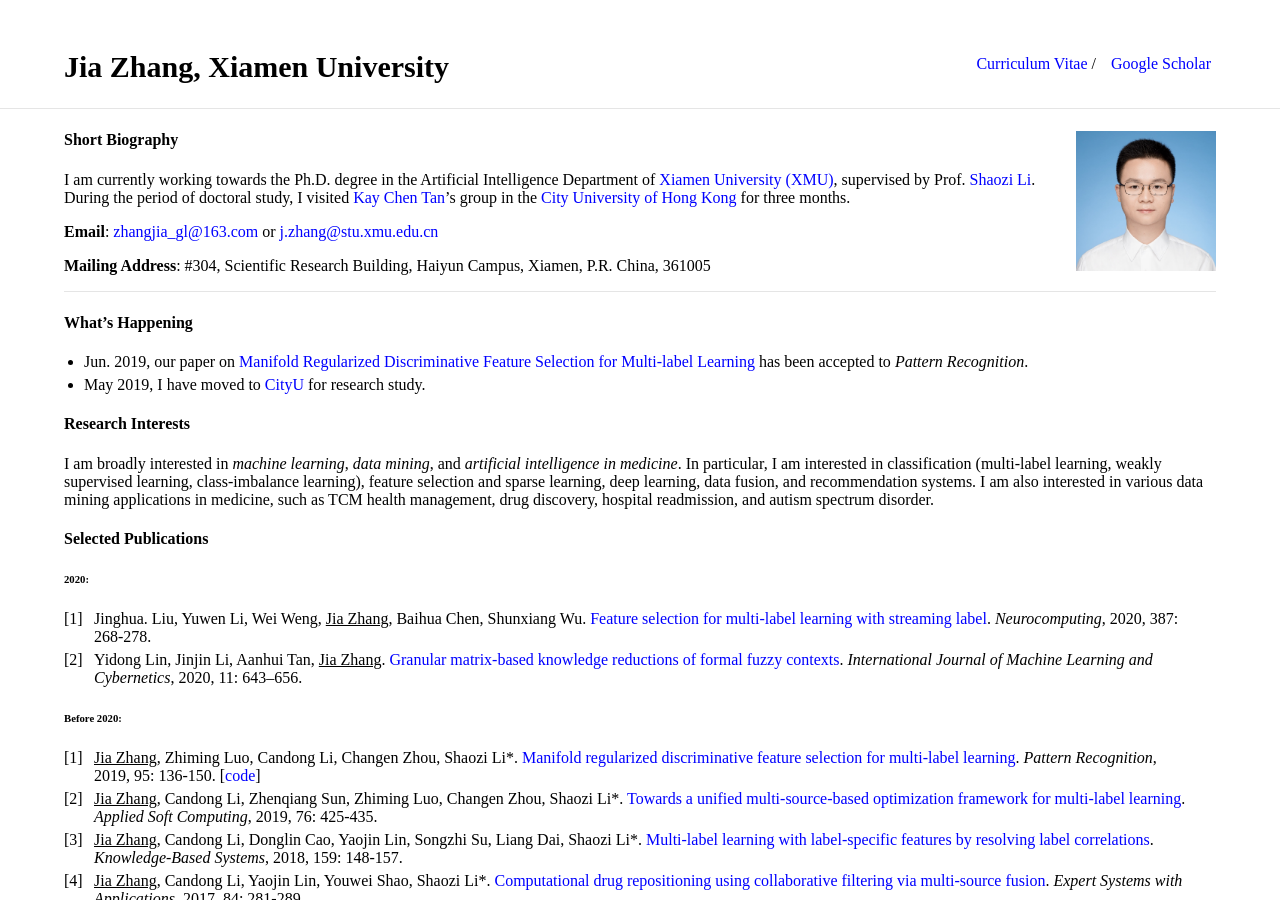
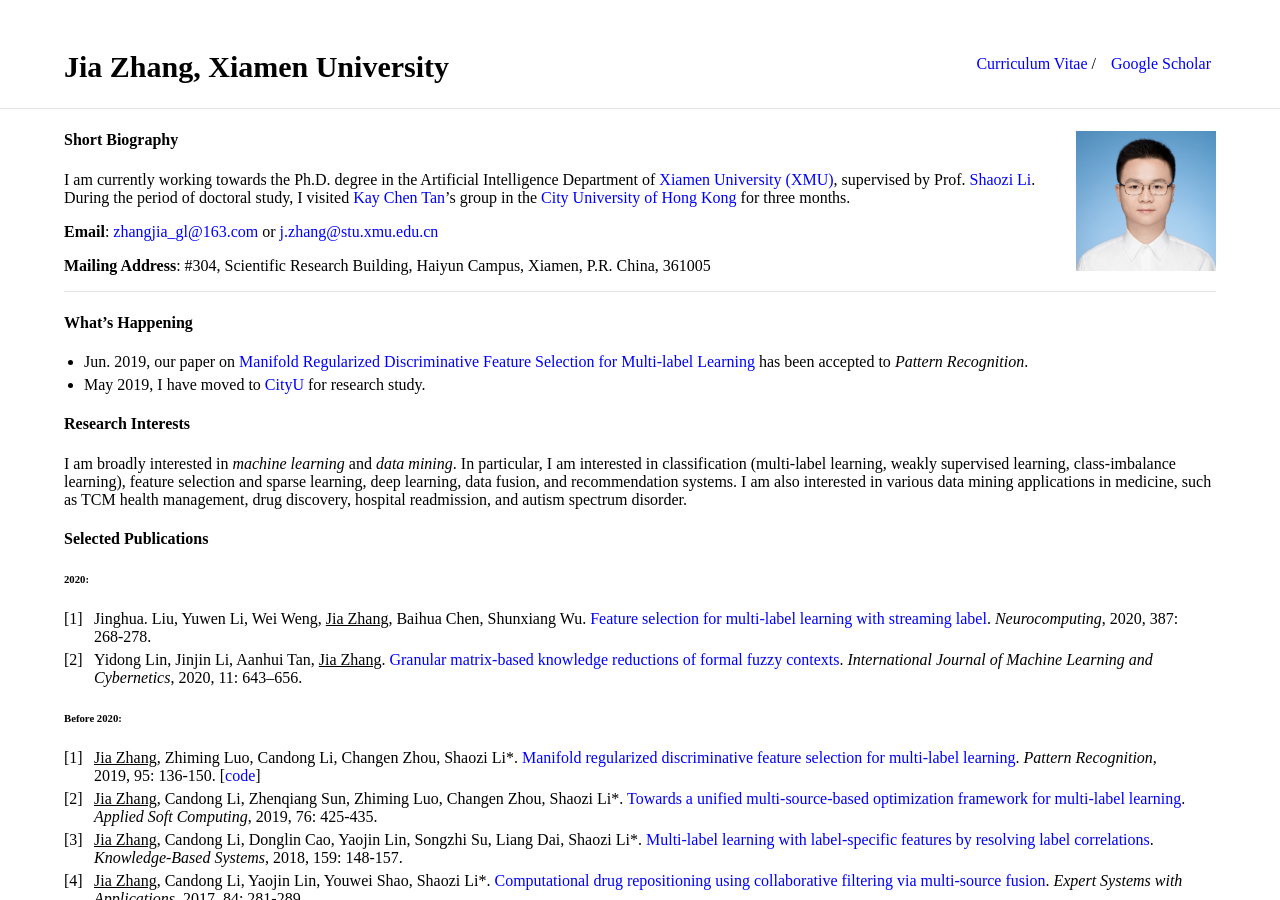
Before and after one commit to jiazhang-ml/jiazhang-ml.github.io, a Jekyll site: the page built from index.md, in a window 1280 px wide and 900 px high. Built offline with Jekyll 4.4.1, drawn with Linux system fonts in a browser that asks for light colours.

Commit message:
Update index.md

```diff
--- a/index.md
+++ b/index.md
@@ -21,7 +21,7 @@ I am currently working towards the Ph.D. degree in the Artificial Intelligence D
 
 #### Research Interests
 
-I am broadly interested in *machine learning*, *data mining*, and *artificial intelligence in medicine*. In particular, I am interested in classification (multi-label learning, weakly supervised learning, class-imbalance learning), feature selection and sparse learning, deep learning, data fusion, and recommendation systems. I am also interested in various data mining applications in medicine, such as TCM health management, drug discovery, hospital readmission, and autism spectrum disorder.
+I am broadly interested in *machine learning* and *data mining*. In particular, I am interested in classification (multi-label learning, weakly supervised learning, class-imbalance learning), feature selection and sparse learning, deep learning, data fusion, and recommendation systems. I am also interested in various data mining applications in medicine, such as TCM health management, drug discovery, hospital readmission, and autism spectrum disorder.
 
 #### Selected Publications
 
```
